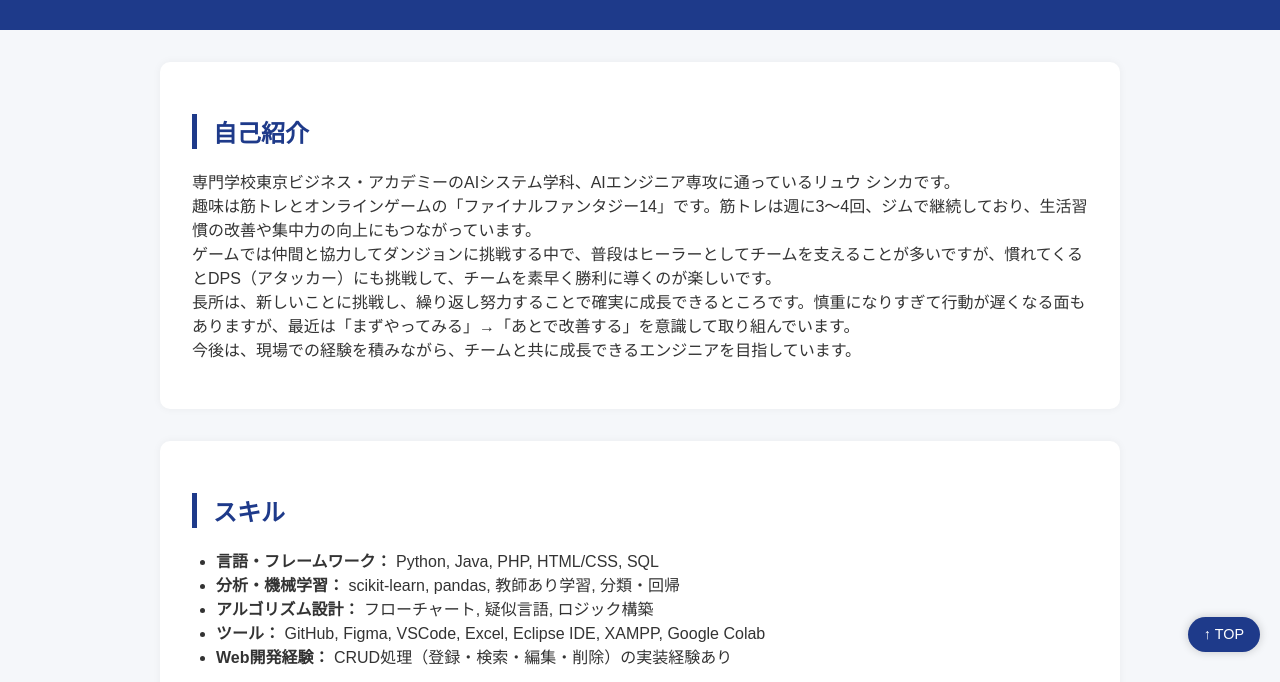
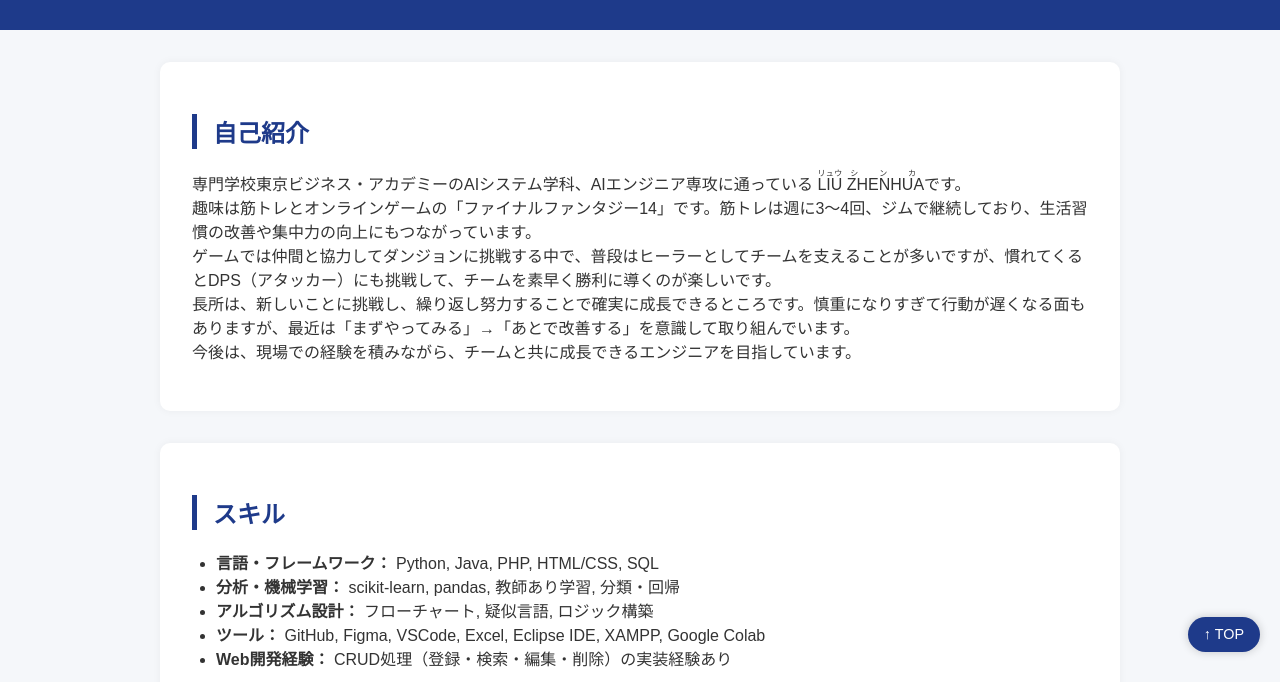
Before and after one commit to RyuShinnka/portfolio, a plain HTML site: page index.html in a window 1280 px wide. Shown: the part 118-800 px from the top of the page. Drawn offline with Linux system fonts and the light colour scheme.

Commit message:
Update index.html

```diff
--- a/index.html
+++ b/index.html
@@ -23,12 +23,13 @@
     <section id="intro">
       <h2>自己紹介</h2>
       <p>
-    専門学校東京ビジネス・アカデミーのAIシステム学科、AIエンジニア専攻に通っているリュウ シンカです。<br>
+    専門学校東京ビジネス・アカデミーのAIシステム学科、AIエンジニア専攻に通っている
+    <ruby>LIU<rt>リュウ</rt></ruby><ruby> ZHENHUA<rt>シンカ</rt></ruby>です。<br>
     趣味は筋トレとオンラインゲームの「ファイナルファンタジー14」です。筋トレは週に3〜4回、ジムで継続しており、生活習慣の改善や集中力の向上にもつながっています。<br>
     ゲームでは仲間と協力してダンジョンに挑戦する中で、普段はヒーラーとしてチームを支えることが多いですが、慣れてくるとDPS（アタッカー）にも挑戦して、チームを素早く勝利に導くのが楽しいです。<br>
     長所は、新しいことに挑戦し、繰り返し努力することで確実に成長できるところです。慎重になりすぎて行動が遅くなる面もありますが、最近は「まずやってみる」→「あとで改善する」を意識して取り組んでいます。<br>
-        今後は、現場での経験を積みながら、チームと共に成長できるエンジニアを目指しています。
-  </p>
+    今後は、現場での経験を積みながら、チームと共に成長できるエンジニアを目指しています。
+    </p>
     </section>
 
     <section id="skills">
```
